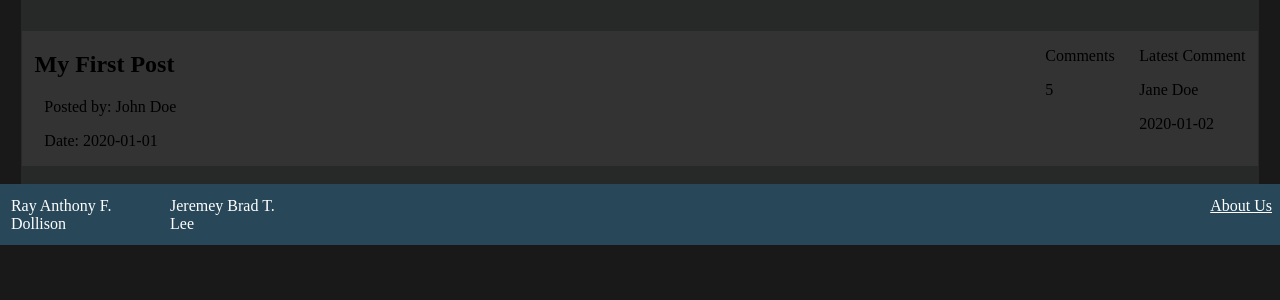
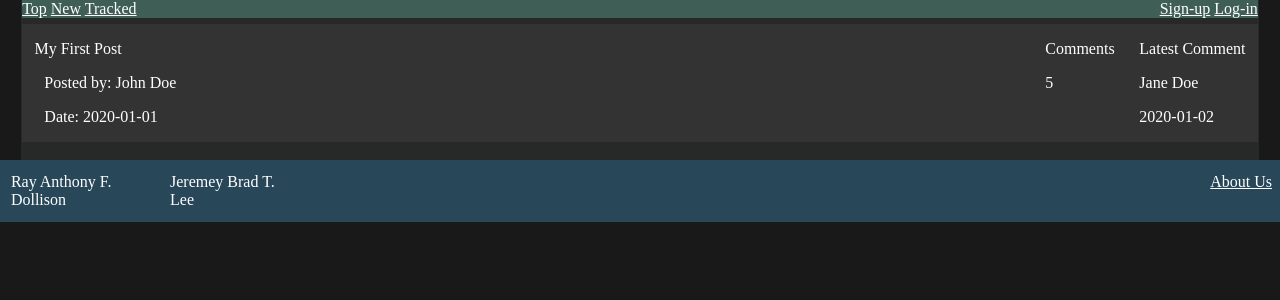
Before and after one commit to DollieSon/IntelliForums, a PHP site: page / in a window 1280 px wide. Shown: the part 71-371 px from the top of the page. Run offline with PHP 8.4, Linux system fonts and the light colour scheme.

Commit message:
Update globalstyle.css and subHeader.css

```diff
--- a/css/globalstyle.css
+++ b/css/globalstyle.css
@@ -20,3 +20,7 @@ body{
 .fhTitle{
     flex: 2;
 }
+
+p {
+    color: white;
+}
--- /dev/null
+++ b/css/subHeader.css
@@ -0,0 +1,10 @@
+#subHeader a , #subHeader a.my-link{
+  color: white;
+}
+#subHeader{
+  display: flex;
+  background-color: #3F5E56;
+  margin: 0.5% -2%;
+  justify-content: space-between;
+  margin-top: -2.11%;
+}
--- a/includes/helpers.php
+++ b/includes/helpers.php
@@ -3,7 +3,7 @@ function createForumHeader($title, $username, $date, $commentCount, $latestCmDat
 {
     echo "<div class='forumHeader'>";
     echo "<div class ='fhTitle'>";
-    echo "<h2>$title</h2>";
+    echo "<p>$title</p>";
     echo "<div class='fhInfo'>";
     echo "<p>Posted by: $username</p>";
     echo "<p>Date: $date</p>";
--- /dev/null
+++ b/includes/subHeader.php
@@ -0,0 +1,13 @@
+<link rel="stylesheet" href="css/subHeader.css">
+<div id="subHeader">
+    <!-- Top, New, Tracked       Sign-up, Log-in-->
+    <div id="leftSide">
+        <a href="index.php">Top</a>
+        <a href="new.php">New</a>
+        <a href="tracked.php">Tracked</a>
+    </div>
+    <div id="rightSide">
+        <a href="signup.php">Sign-up</a>
+        <a href="login.php">Log-in</a>
+    </div>
+</div>
--- a/index.php
+++ b/index.php
@@ -15,6 +15,7 @@ include ("includes/helpers.php");
 <body>
     <?php include ("includes/header.php"); ?>
     <div id="MainBody">
+        <?php include ("includes/subHeader.php"); ?>
         <?php createForumHeader("My First Post", "John Doe", "2020-01-01", 5, "2020-01-02", "Jane Doe"); ?>
     </div>
     <?php include ("includes/footerBoth.php"); ?>
```
